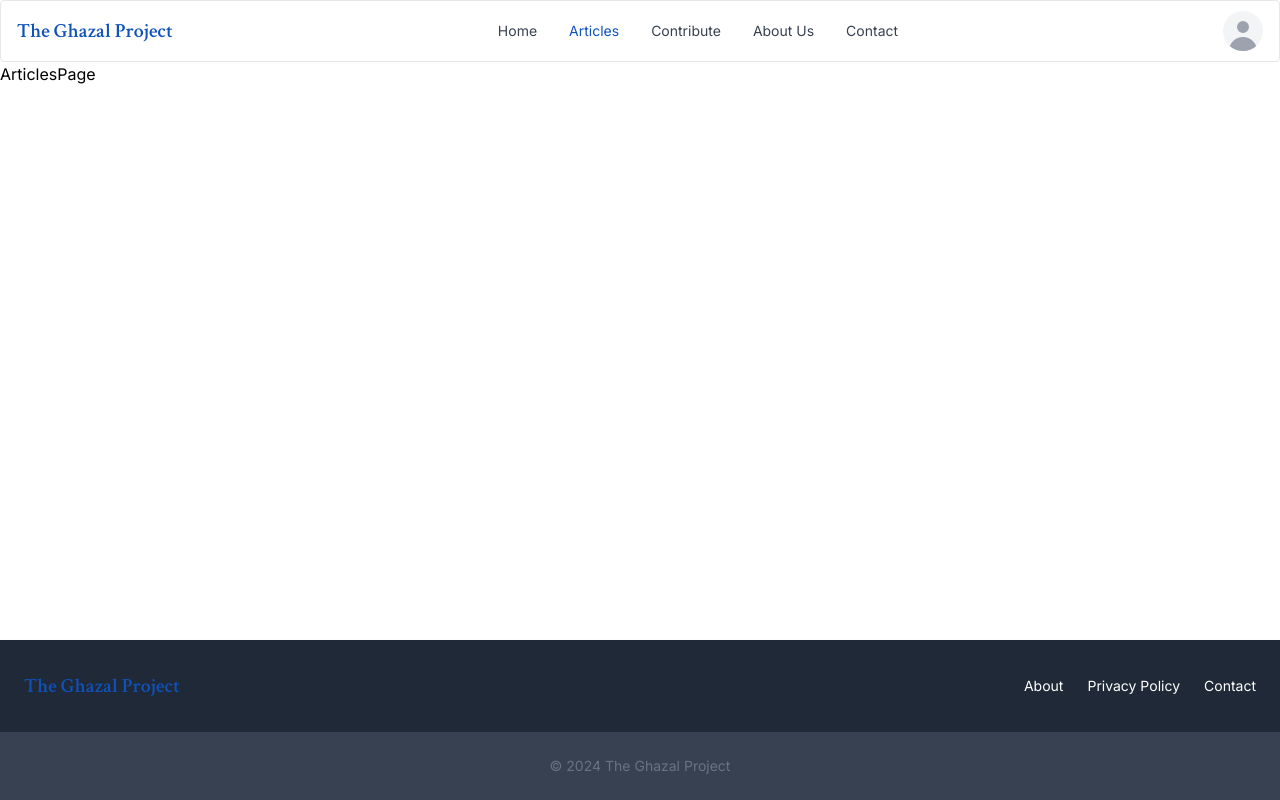
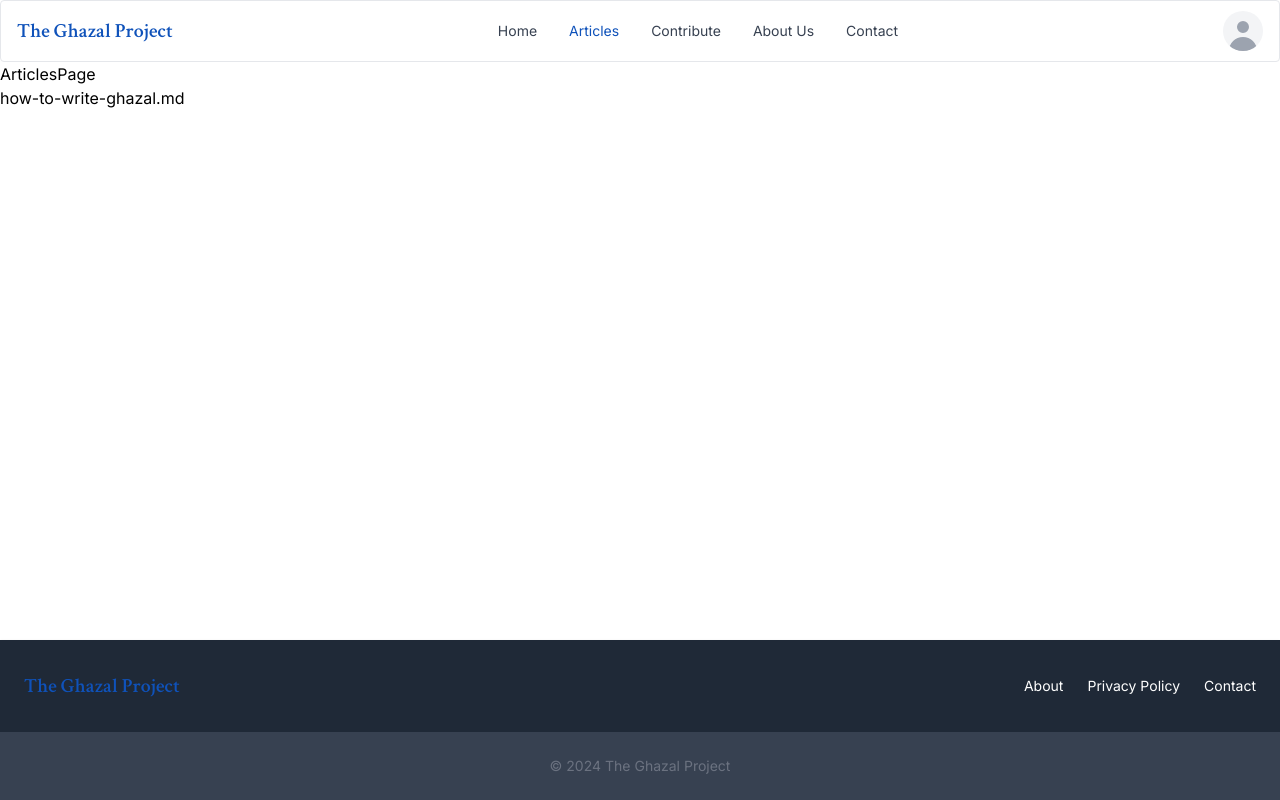
Before and after one commit to aazibch/theghazalproject, a Next.js app: page /articles in a window 1280 px wide. Built offline with nearby package versions, Linux system fonts and the light colour scheme.

Commit message:
Create function to get file names of articles

```diff
--- a/app/articles/page.tsx
+++ b/app/articles/page.tsx
@@ -1,7 +1,15 @@
-export default function ArticlesPage() {
+import { getArticleFileNames } from '@/lib/articles';
+
+export default async function ArticlesPage() {
+  const articleFileNames = await getArticleFileNames();
+
   return (
     <>
       <h1>ArticlesPage</h1>
+
+      {articleFileNames.map((e, i) => (
+        <p key={i}>{e}</p>
+      ))}
     </>
   );
 }
--- /dev/null
+++ b/lib/articles.ts
@@ -0,0 +1,9 @@
+import fs from 'fs';
+import path from 'path';
+
+export const getArticleFileNames = () => {
+  const articlesDirectory = path.join(process.cwd(), 'articles');
+  const fileNames = fs.readdirSync(articlesDirectory);
+
+  return fileNames;
+};
```
Also changed, not shown: articles/how-to-write-ghazal.md (added, +14 -0 lines), lib/articles.tsx (deleted).
